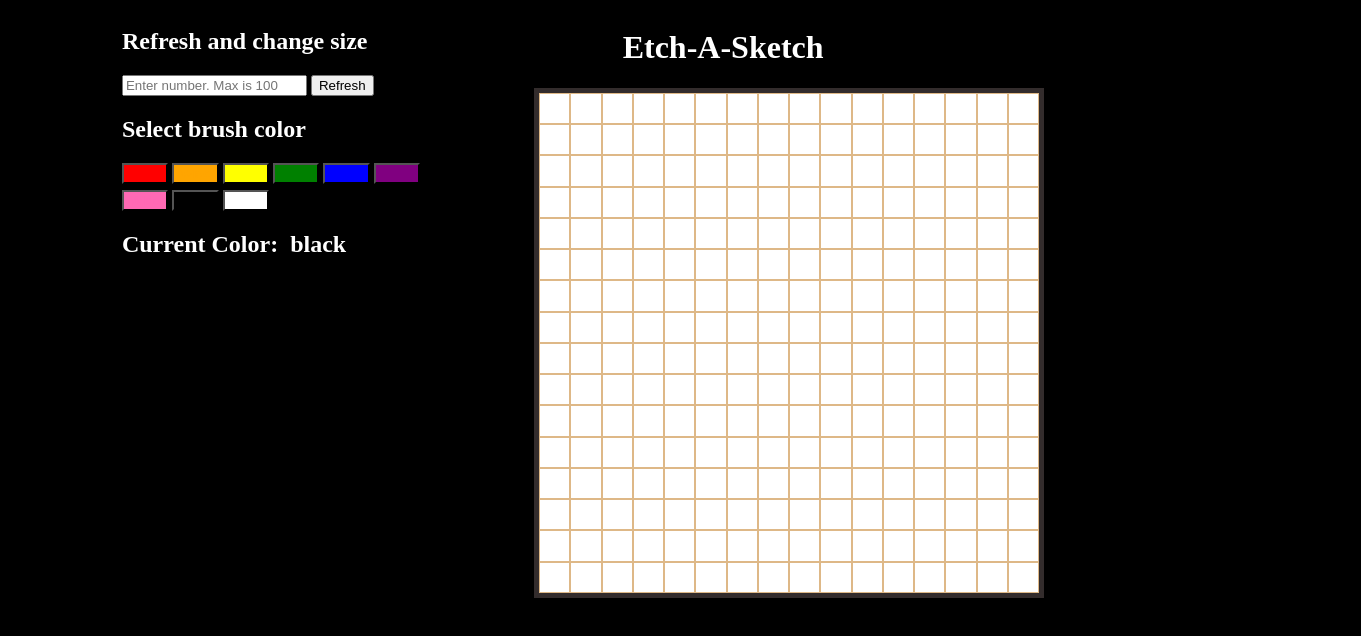
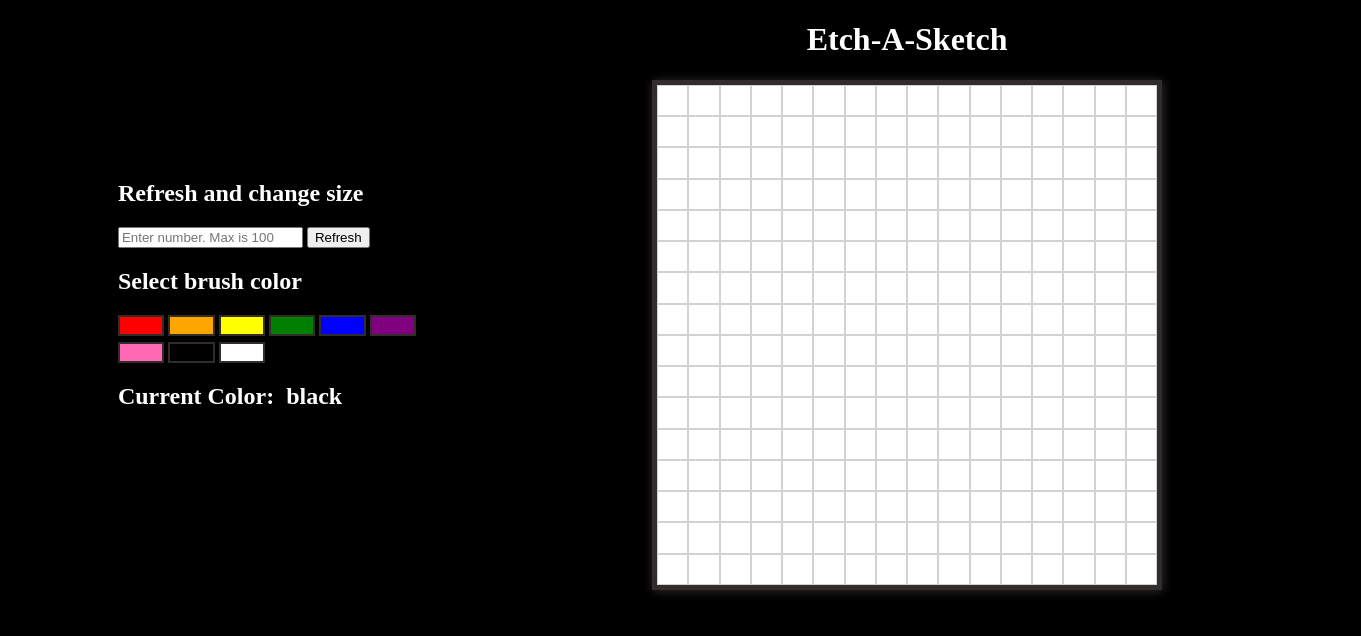
Before and after one commit to NSolarR/etch-a-sketch, a plain HTML site: page index.html in a window 1280 px wide. Shown: the whole page, 1361 px wide, since content can reach past the window. Drawn offline with Linux system fonts and the light colour scheme.

Commit message:
Fixed spacing and updated readme

```diff
--- a/style.css
+++ b/style.css
@@ -1,8 +1,19 @@
 
 body {
+    position: relative;
+    margin: auto;
     background-color: black;
     color:white;
     overflow-x: hidden;
+}
+
+button {
+    border-style: solid;
+    border-color: rgb(51, 44, 44);
+}
+
+button:hover {
+    opacity: 0.6;
 }
 
 /*Layout*/
@@ -13,7 +24,9 @@ body {
 }
 
 #left {
-    position: relative;
+    display: flex;
+    flex-direction: column;
+    justify-content: center;
     justify-self: center;
     grid-area: left;
 }
@@ -76,12 +89,22 @@ body {
 
 /*Sketch Grid*/
 
+#right {
+    display: flex;
+    flex-direction: column;
+    justify-content: center;
+    justify-self: center;
+    justify-items: center;
+}
+
 #right h1 {
-    position:relative;
-    left:12%;
+    display: flex;
+    justify-content: center;
+
 }
 
 #container {
+    box-shadow:  1px 1px 10px rgb(51, 44, 44);
     position:relative;
     grid-area: right;
     user-select: none;
@@ -95,12 +118,12 @@ body {
 .grid-item {
     background-color: white;
     border-style: solid;
-    border-color: burlywood;
+    border-color: rgb(211, 210, 210);
     border-width: 1px;
     color: white;
 }
 
-@media (min-width:300px) and (max-width:600px) {
+@media (max-width:950px) {
     body {
         overflow: hidden;
     }
@@ -122,5 +145,9 @@ body {
         height: 300px;
         grid-gap: 0;
         border: 5px solid rgb(51, 44, 44);
-      }
+    }
+
+    #left {
+        grid-area: left;
+    }
 }
```
Also changed, not shown: index.html (+2 -3 lines), 1 other file.
